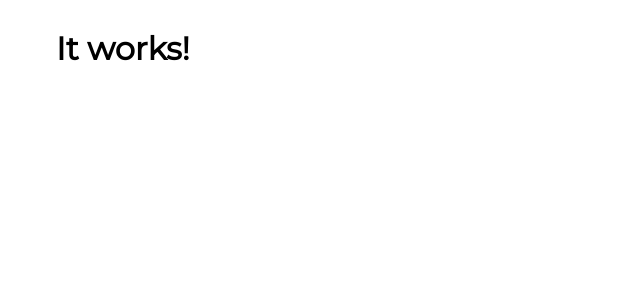
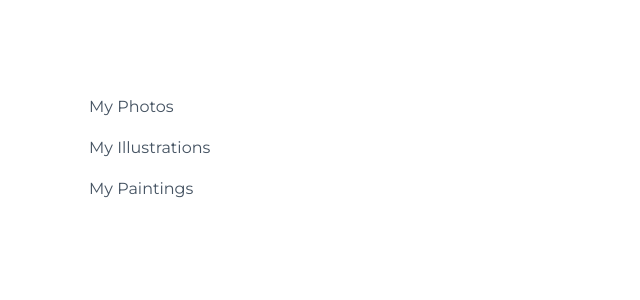
Before and after one commit to yoesk8/react-challenge, a React (Create React App) app in the folder my-app/: page / in a window 1280 px wide. Shown: the top 300 px of the page, without its empty margins (0-640 px from the left). Built offline with nearby package versions, Linux system fonts and the light colour scheme.

Commit message:
Added css to Sidebar component

```diff
--- a/my-app/src/App.js
+++ b/my-app/src/App.js
@@ -1,4 +1,5 @@
 import css from './App.module.css';
+
 import SideBar from './components/Sidebar';
 
 function App() {
--- a/my-app/src/components/Sidebar.js
+++ b/my-app/src/components/Sidebar.js
@@ -1,3 +1,9 @@
-let SideBar = ()=> <h1>It works!</h1>
+import css from "./css/Sidebar.module.css"
+
+let SideBar = ()=> <div className = {css.sidebar}>
+    <a>My Photos</a>
+    <a>My Illustrations</a>
+    <a>My Paintings</a>
+</div>
 
 export default SideBar;
```
